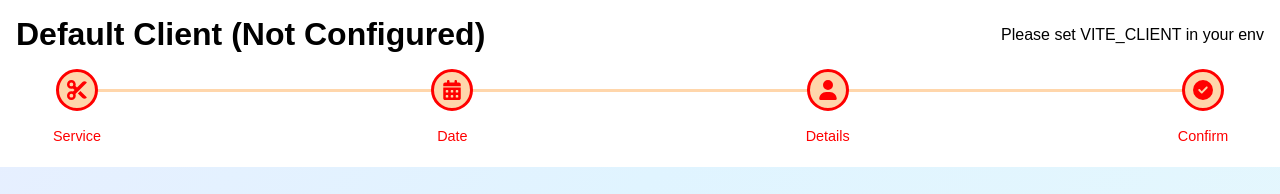
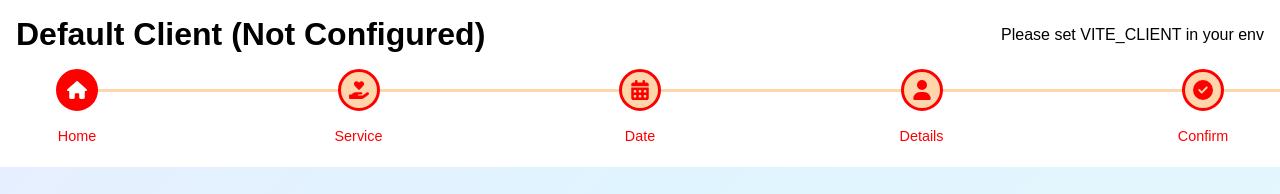
Before and after one commit to FlexSaaS/booking, a React (Vite) app in the folder frontend/: page / in a window 1280 px wide. Shown: the top 194 px of the page. Built offline with nearby package versions, Linux system fonts and the light colour scheme.

Commit message:
add home icon to progress step

```diff
--- a/frontend/src/ReusableComponents/ProgressBar.tsx
+++ b/frontend/src/ReusableComponents/ProgressBar.tsx
@@ -1,11 +1,6 @@
 import { useLocation } from "react-router-dom";
 import { FontAwesomeIcon } from "@fortawesome/react-fontawesome";
-import {
-  faCalendarAlt,
-  faCircleCheck,
-  faScissors,
-  faUser,
-} from "@fortawesome/free-solid-svg-icons";
+import { faCalendarAlt, faCircleCheck, faHandHoldingHeart, faHome, faScissors, faUser } from "@fortawesome/free-solid-svg-icons";
 import styled, { css } from "styled-components";
 import { getClientConfig } from "../configs/getClientConfig";
 
@@ -20,7 +15,7 @@ function ProgressBar() {
   const pathname = location.pathname;
 
   const getStatus = (step: string) => {
-    const order = ["/services", "/calendar", "/details", "/confirmation"];
+    const order = ["/", "/services", "/calendar", "/details", "/confirmation"];
     const currentIndex = order.indexOf(pathname);
     const stepIndex = order.indexOf(step);
 
@@ -33,8 +28,12 @@ function ProgressBar() {
 
   return (
     <ProgressBarWrapper>
+      <ProgressStep status={getStatus("/")}>
+        <FontAwesomeIcon icon={faHome} />
+        <span>Home</span>
+      </ProgressStep>
       <ProgressStep status={getStatus("/services")}>
-        <FontAwesomeIcon icon={faScissors} />
+        <FontAwesomeIcon icon={faHandHoldingHeart} />
         <span>Service</span>
       </ProgressStep>
 
```
